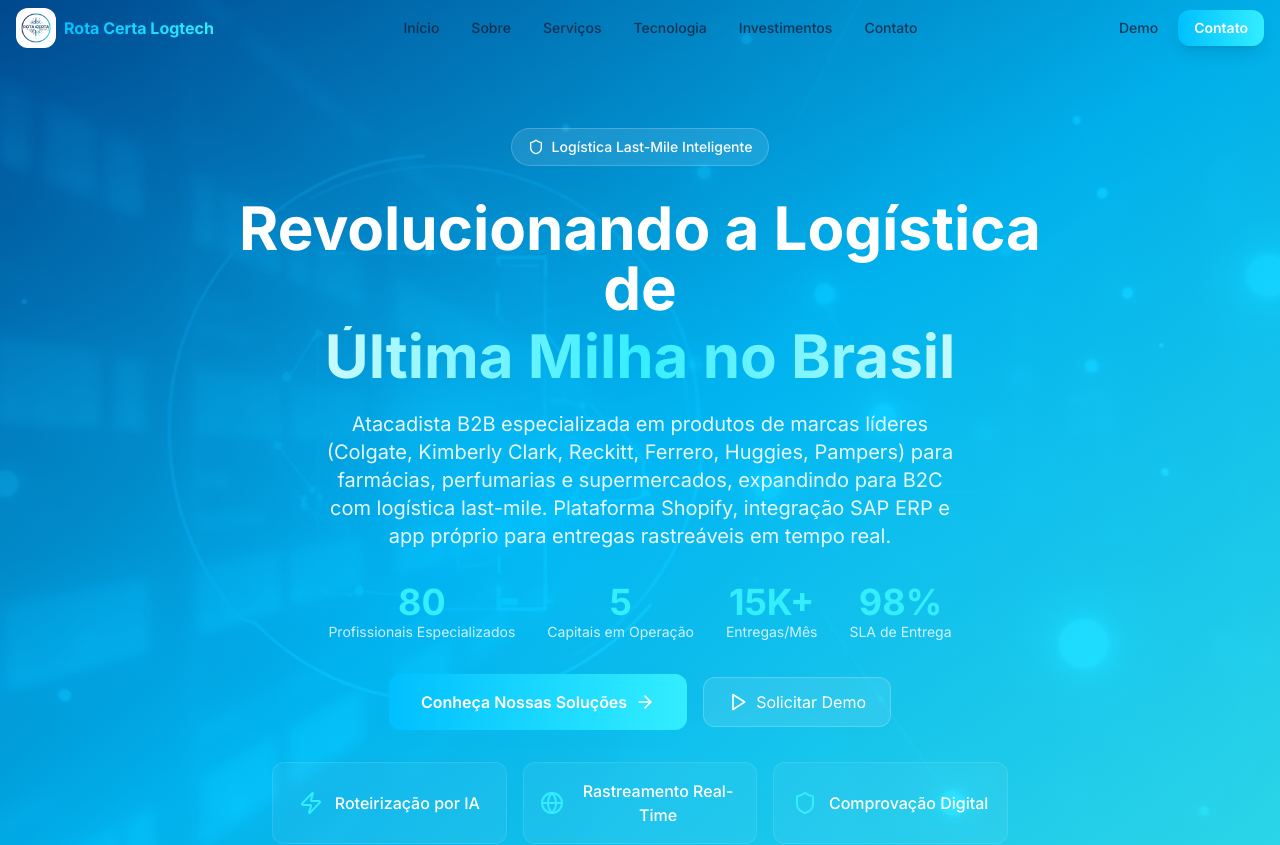
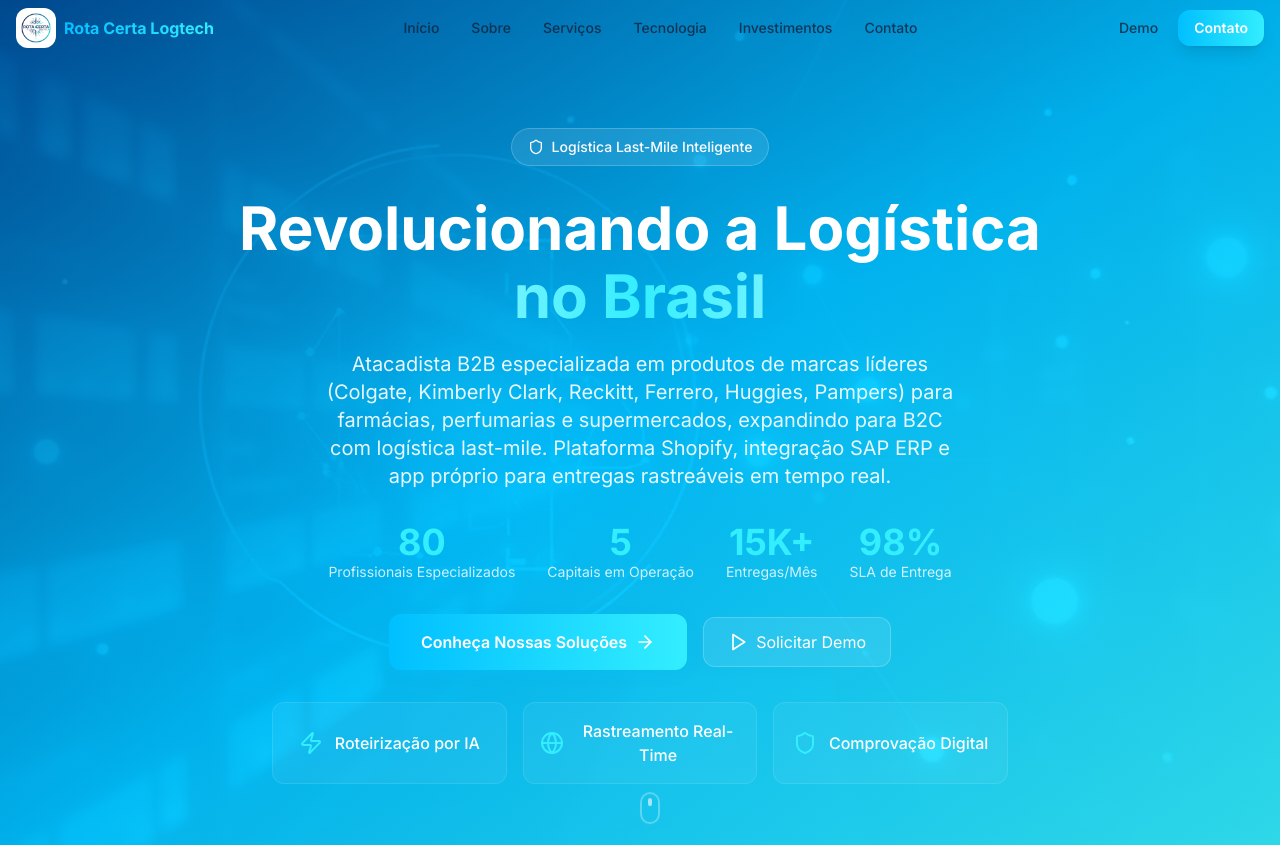
Before and after one commit to EnzoAraujoDuarte/rotacerta, a Next.js app: page / in a window 1280 px wide. Shown: the top 845 px of the page. Built offline with nearby package versions, Linux system fonts and the light colour scheme.

Commit message:
Update Hero.jsx

```diff
--- a/components/Hero.jsx
+++ b/components/Hero.jsx
@@ -29,9 +29,9 @@
 
           {/* Main Heading */}
           <h1 className="text-3xl sm:text-4xl md:text-5xl lg:text-6xl font-bold mb-4 md:mb-6 leading-tight px-4">
-            Revolucionando a Logística de
+            Revolucionando a Logística
             <span className="block bg-gradient-to-r from-white via-nexus-accent to-white bg-clip-text text-transparent mt-2">
-              Última Milha no Brasil
+              no Brasil
             </span>
           </h1>
 
```
